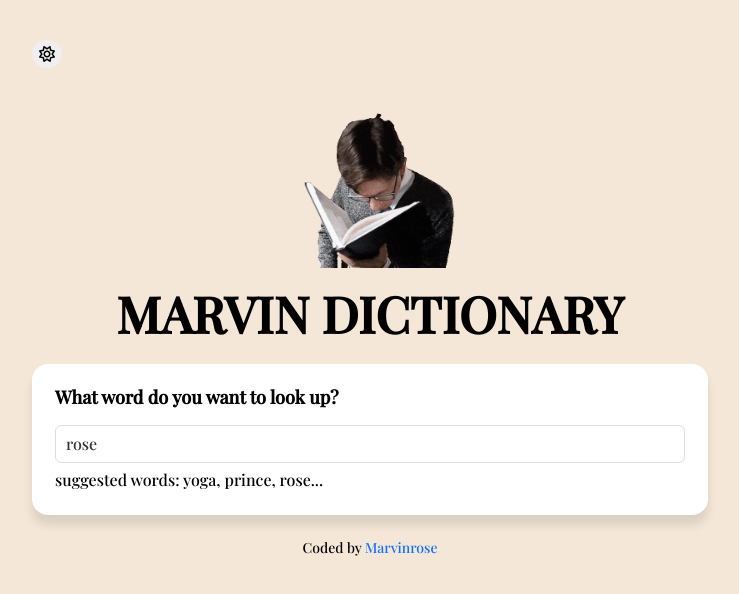
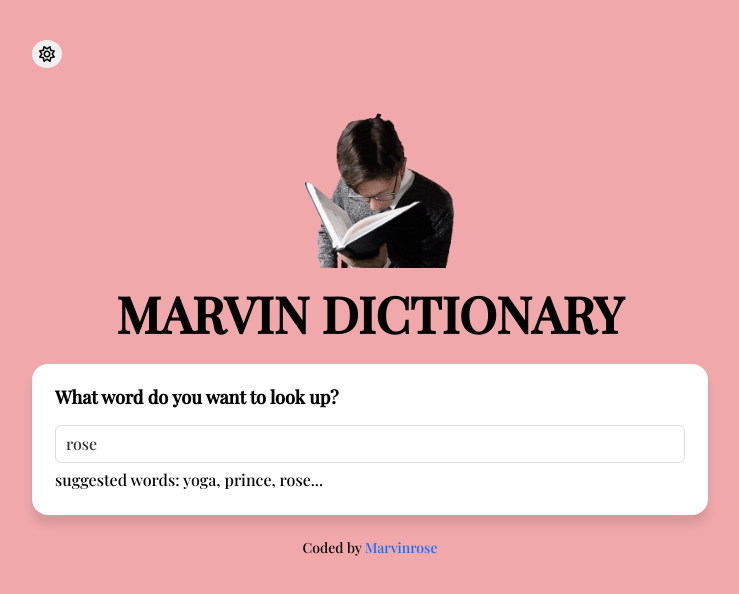
Before and after one commit to Marvinrose/dictionary-app, a React (Create React App) app: page / in a window 1280 px wide. Shown: the top 594 px of the page, without its empty margins (270-1009 px from the left). Built offline with nearby package versions, Linux system fonts and the light colour scheme; no server answers.

Commit message:
Edited the css

```diff
--- a/src/Dictionary.css
+++ b/src/Dictionary.css
@@ -1,5 +1,5 @@
 :root {
-  --primary-color: #f4e7d7;
+  --primary-color: #f0a8ab;
   --secondary-color: black;
 }
 
@@ -9,7 +9,7 @@
 }
 
 .light {
-  background-color: #f4e7d7;
+  background-color: #f0a8ab;
   color: black;
 }
 
@@ -105,8 +105,6 @@ p {
   margin-left: 200px;
 }
 
-
-
 button {
   border-radius: 50%;
   color: black;
@@ -118,7 +116,7 @@ button {
     font-size: 30px;
   }
 
-  button{
+  button {
     border-radius: 0;
   }
 }
```
